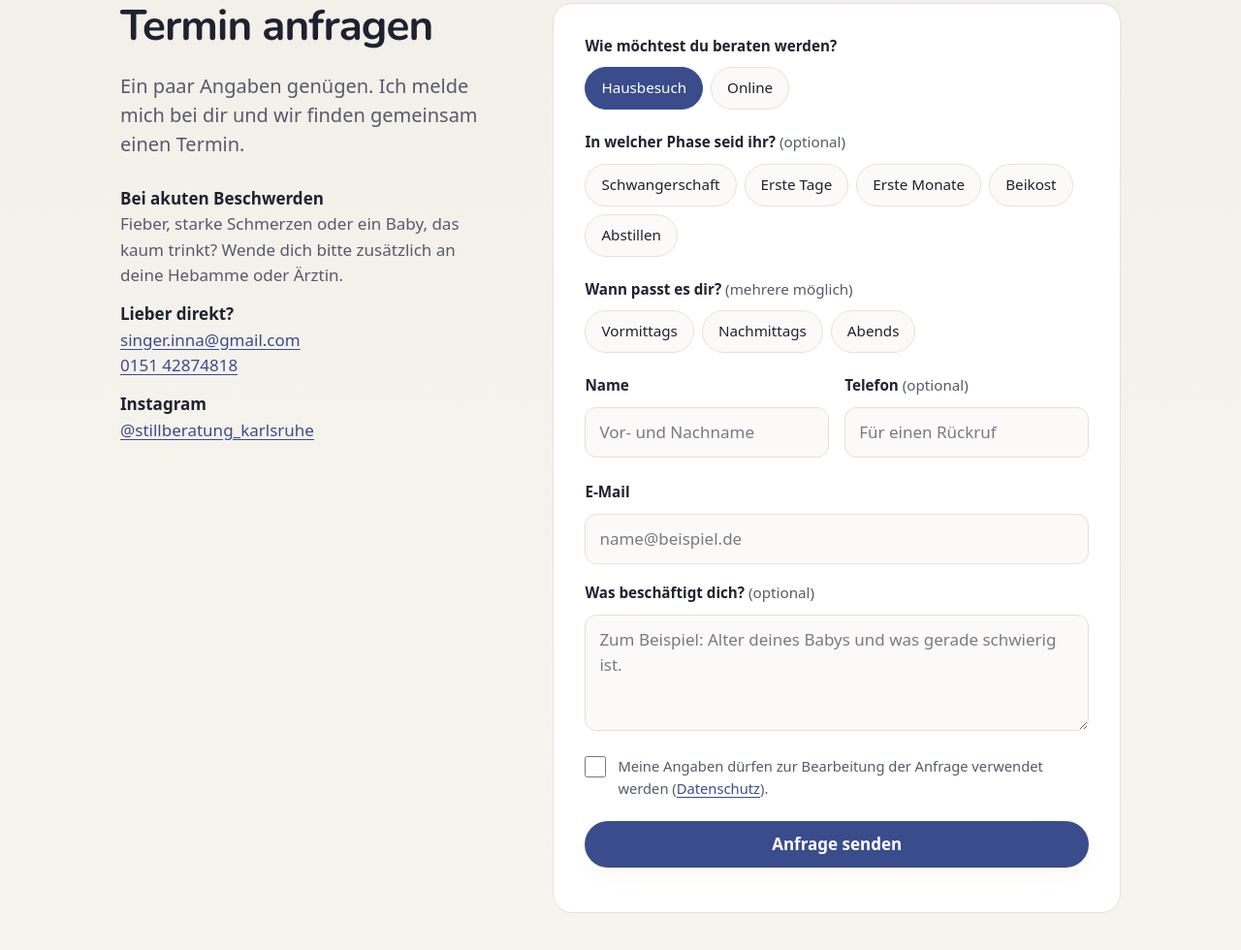
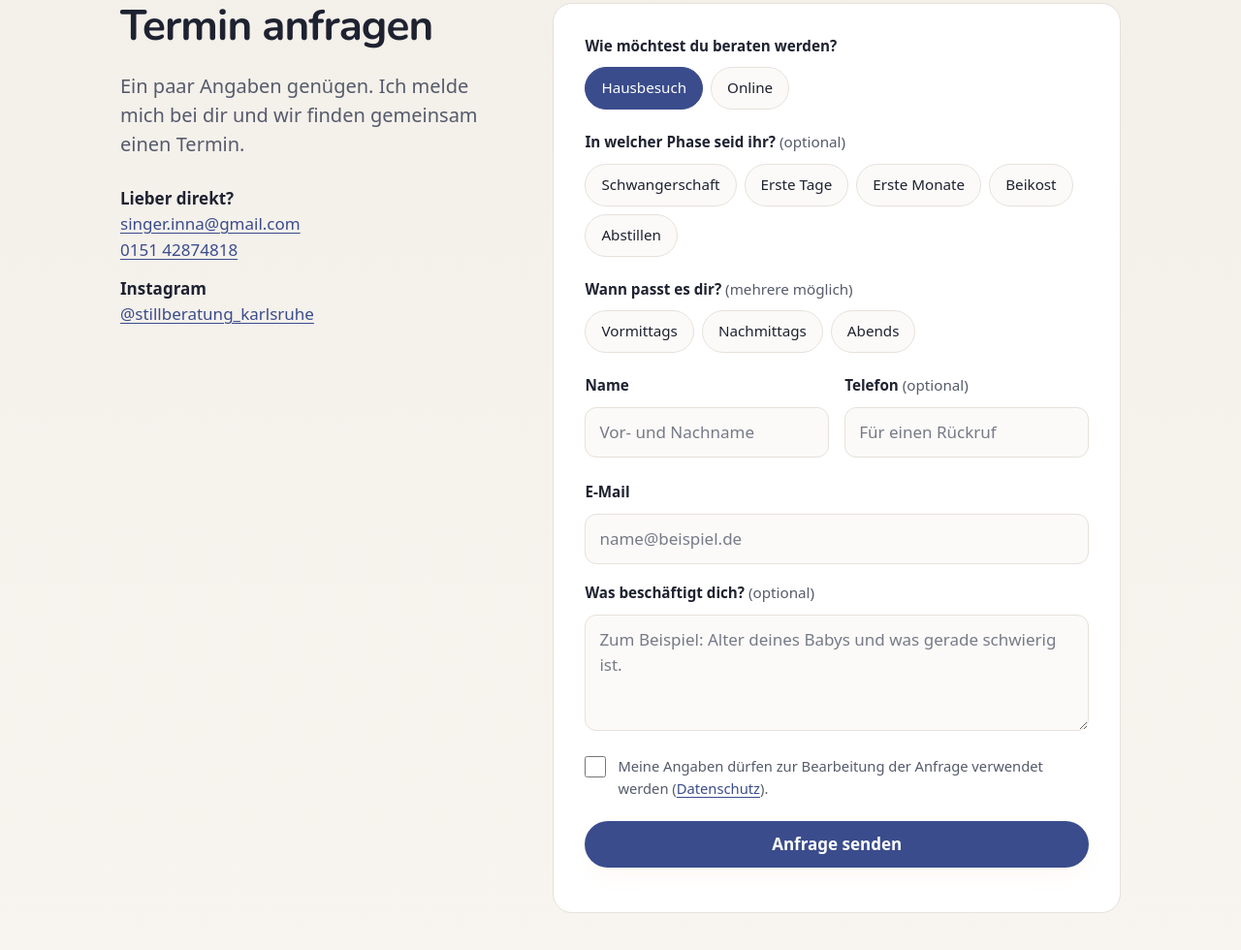
Before and after one commit to ps-Softworks/rund-ums-stillen, a plain HTML site: page index.html in a window 1280 px wide. Shown: the part 4277-5257 px from the top of the page at 97% size. Drawn offline with Linux system fonts and the light colour scheme.

Commit message:
Hinweis zu akuten Beschwerden entfernt
Co-Authored-By: Claude Opus 5.5 <noreply@anthropic.com>

```diff
--- a/index.html
+++ b/index.html
@@ -206,7 +206,6 @@
         <h2 id="anfrage-title">Termin anfragen</h2>
         <p class="sub">Ein paar Angaben genügen. Ich melde mich bei dir und wir finden gemeinsam einen Termin.</p>
         <ul class="request-info">
-          <li><strong>Bei akuten Beschwerden</strong>Fieber, starke Schmerzen oder ein Baby, das kaum trinkt? Wende dich bitte zusätzlich an deine Hebamme oder Ärztin.</li>
           <li><strong>Lieber direkt?</strong><a href="mailto:singer.inna@gmail.com">singer.inna@gmail.com</a><br><a href="tel:+4915142874818">0151 42874818</a></li>
           <li><strong>Instagram</strong><a href="https://www.instagram.com/stillberatung_karlsruhe/" rel="noopener">@stillberatung_karlsruhe</a></li>
         </ul>
```
